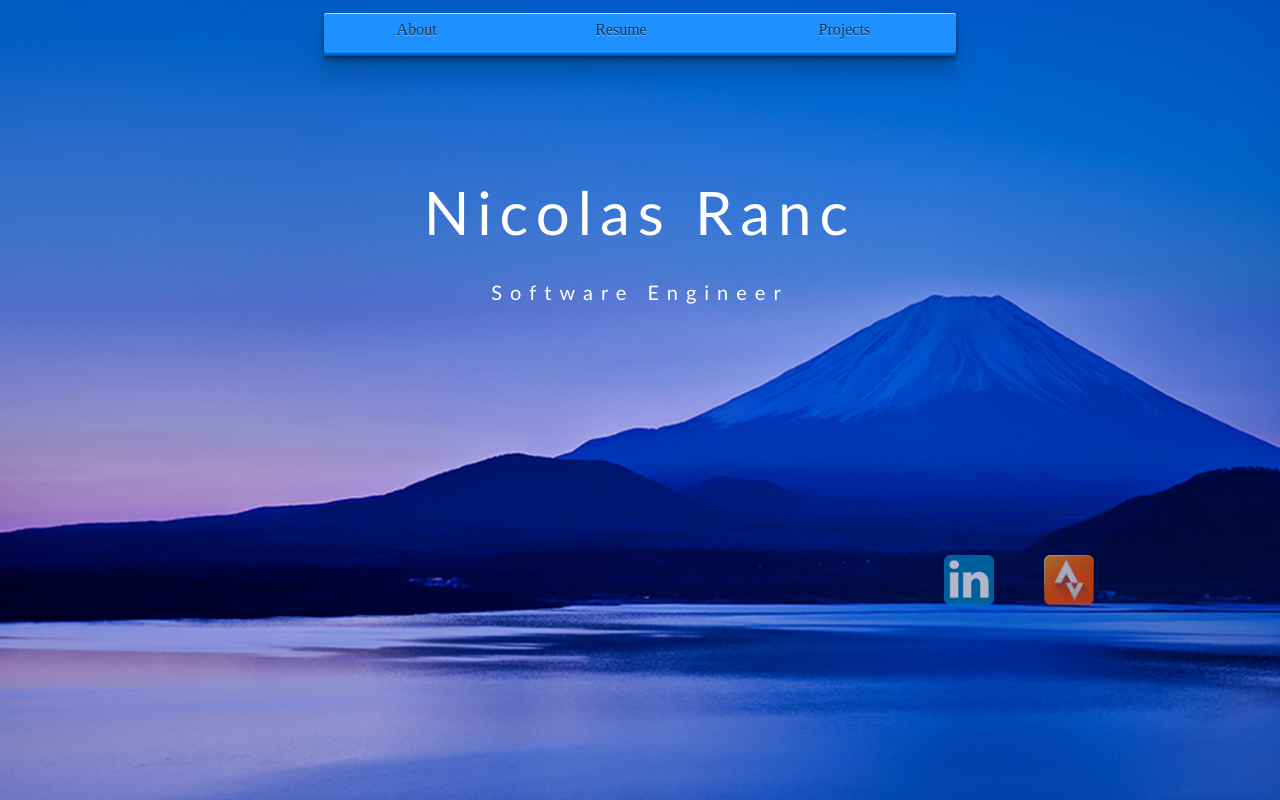
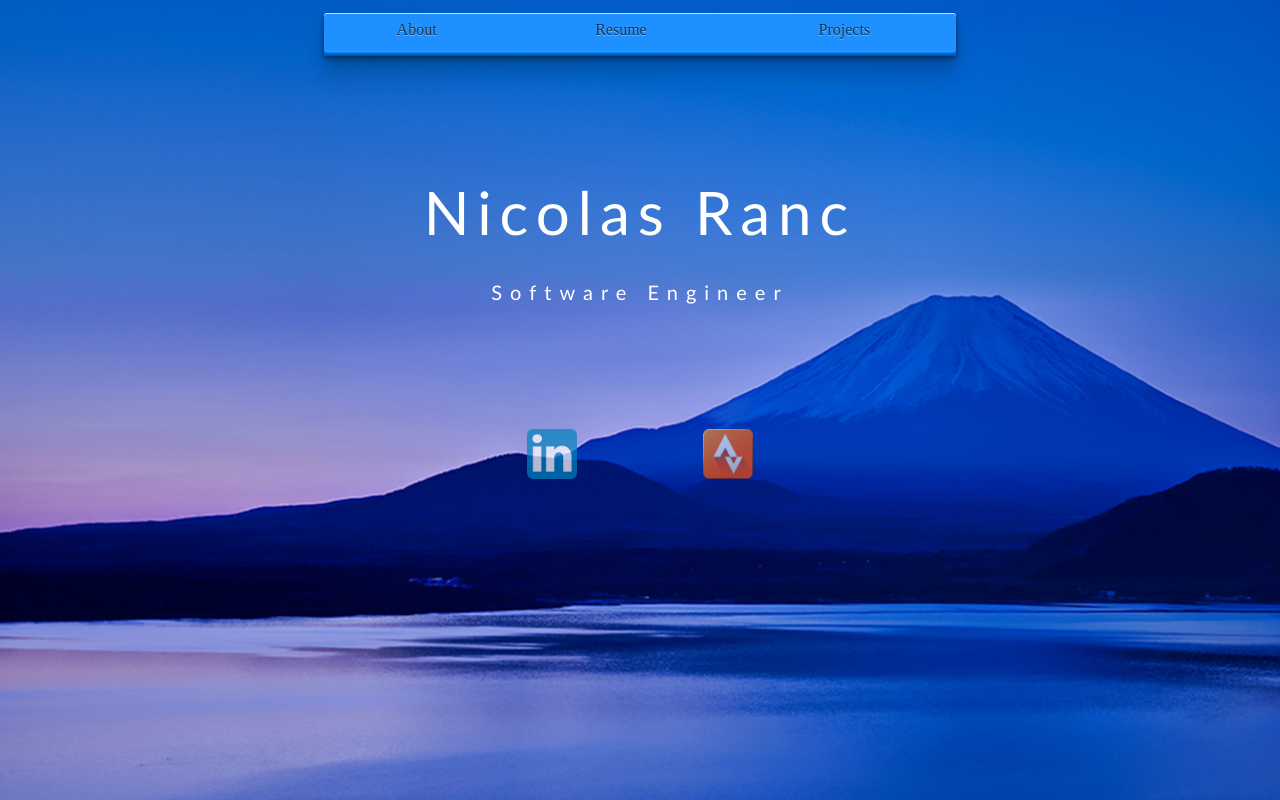
Before and after one commit to Nranc/Nranc.github.io, a plain HTML site: page index.html in a window 1280 px wide. Drawn offline with Linux system fonts and the light colour scheme.

Commit message:
version3

```diff
--- a/style_index.css
+++ b/style_index.css
@@ -45,20 +45,14 @@ body {
 
 }
 
-.footer{
-	margin-left:60%;
-	margin-top: 20%;
-}
-
 .clear{
 	width:10%;
 }
 
 #place_icons{
+	margin-top:10%;
 	display: flex;
     justify-content: center;
-
-
 }
 
 
```
